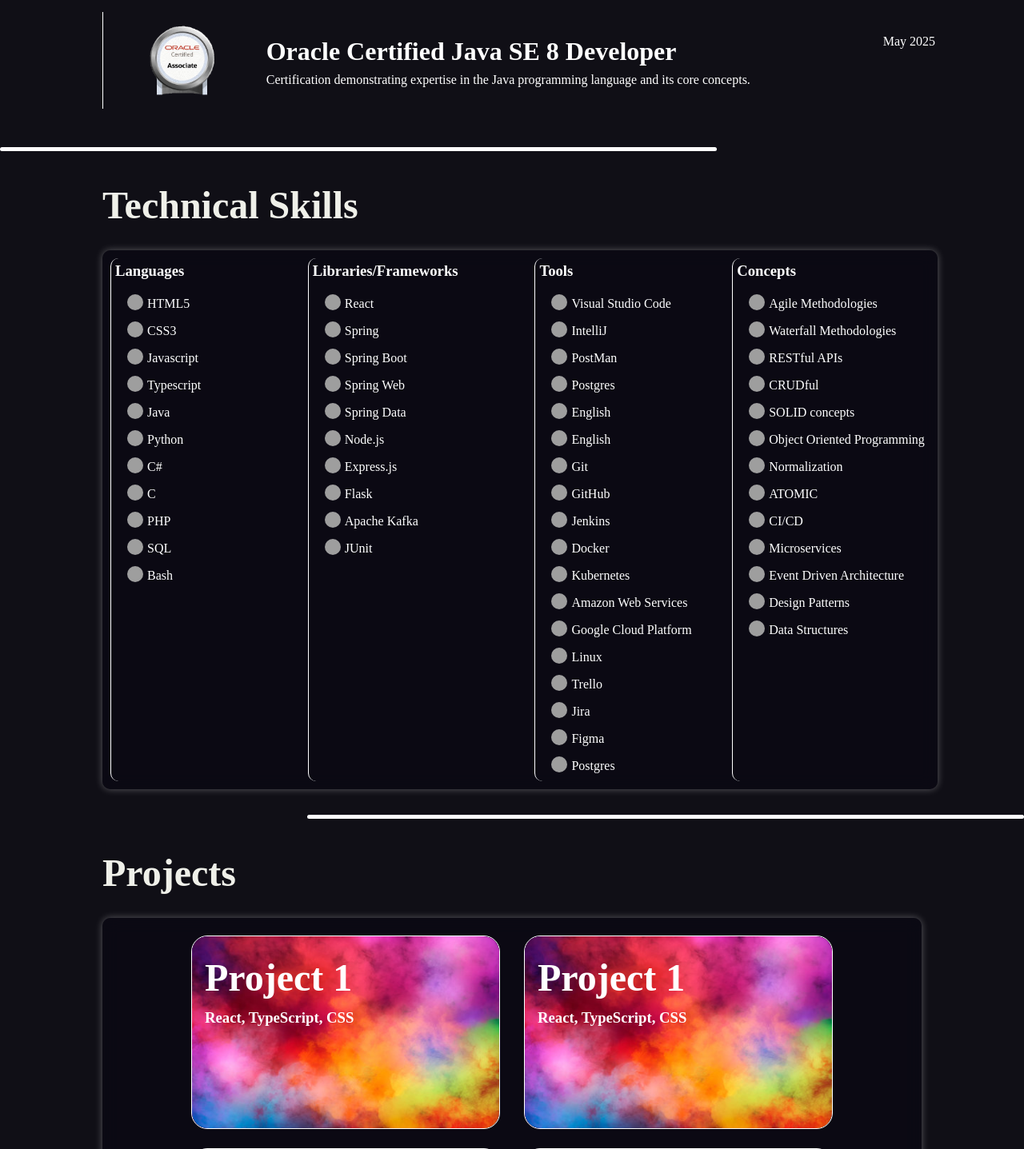
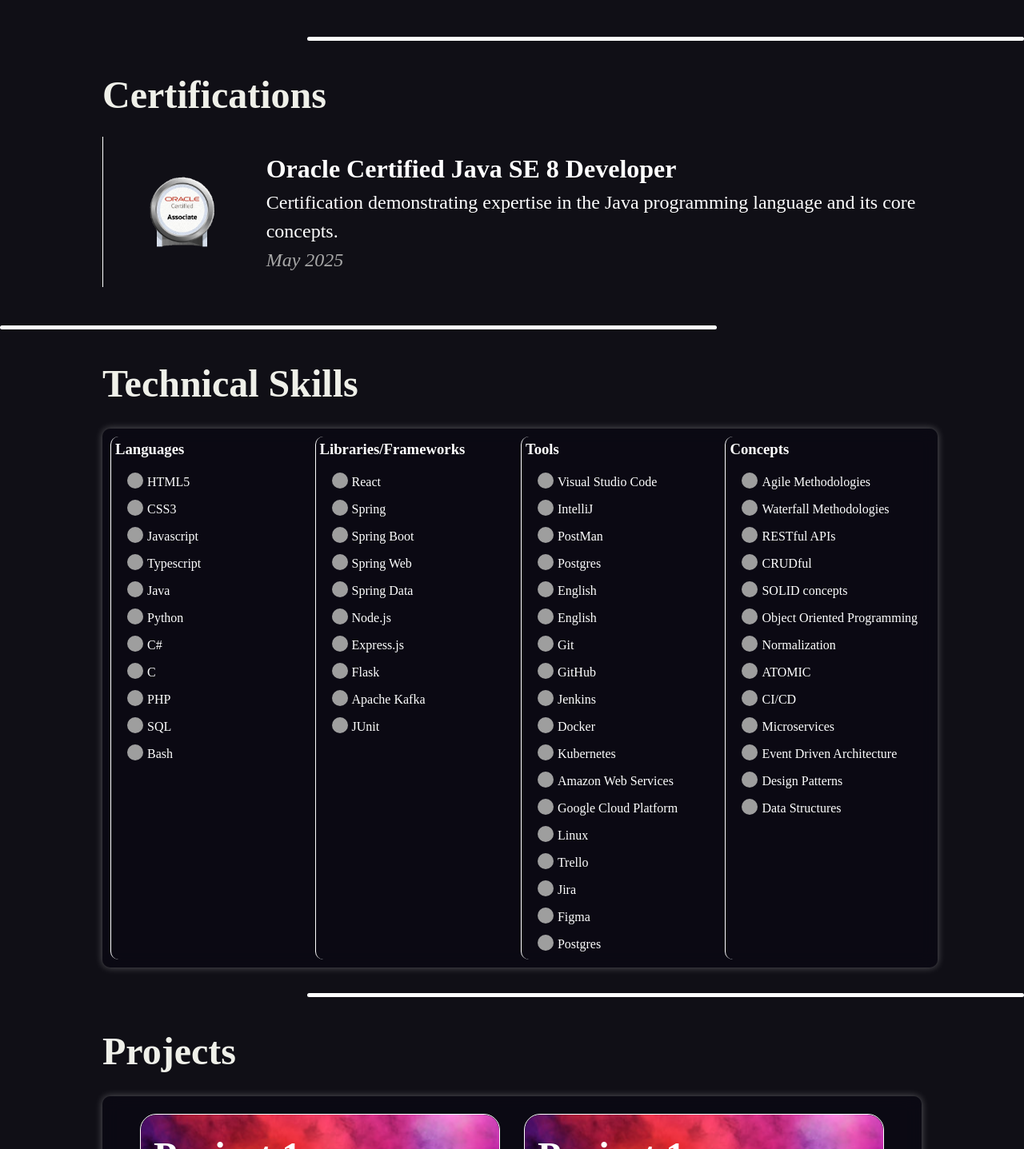
Before and after one commit to KumkowskiMateusz/KumkowskiMateusz.github.io, a React (Vite) app in the folder personal-website/: page / in a window 1280 px wide. Shown: the part 2213-3650 px from the top of the page at 80% size. Built offline with nearby package versions, Linux system fonts and the light colour scheme; grey boxes are pictures that could not be loaded; a web font is replaced by a local one.

Commit message:
feat: Enhance CertList and Sidebar components; add date styling and improve sidebar transitions

```diff
--- a/personal-website/src/components/ListHolder/ListComponents/CertListComponent.scss
+++ b/personal-website/src/components/ListHolder/ListComponents/CertListComponent.scss
@@ -31,16 +31,21 @@
         display: grid;
         grid-template-columns: 2fr max-content;
 
+        .date{
+            font-style: italic;
+            color: rgb(168, 168, 168);
+        }
 
         .cert-list-header{
             display: flex;
             flex-direction: column;
             justify-content: center;
             align-items: start;
+            grid-column: 1 / 3;
         }
 
         p{
-            font-size: min(1rem,2vw);
+            font-size: min(1.5rem,2.5vw);
             margin: 0;
             padding: 0;
         }
--- a/personal-website/src/components/ListHolder/ListComponents/CertListComponent.tsx
+++ b/personal-website/src/components/ListHolder/ListComponents/CertListComponent.tsx
@@ -20,7 +20,7 @@ const CertListComponent : React.FC<CertListComponentProps> = ({id,title,desc,ima
           <h3>{title}</h3>
           <p>{desc}</p>
         </div>
-        <p>{date}</p>
+        <p className='date'>{date}</p>
       </div>
     </div>
   )
--- a/personal-website/src/components/Navbar/Sidebar/Sidebar.scss
+++ b/personal-website/src/components/Navbar/Sidebar/Sidebar.scss
@@ -6,6 +6,7 @@
     cursor: pointer;
     z-index: 1002;
     transition: all 0.3s ease-in-out;
+    will-change: transform;
 }
 
 #sidebar_list{
@@ -21,7 +22,9 @@
 .sidebar.hidden{
     width:0;
     overflow: hidden;
-    transition: all 0.1s ease-in-out;
+    visibility: hidden;
+
+    transition: width 0.1s linear;
 
 }
 
@@ -37,7 +40,7 @@
     z-index: 1000;
     justify-content: center;
     opacity: 0.9;
-    backdrop-filter: blur(100px);
+    backdrop-filter: blur(20px);
 }
 
 #menu_image.flipped{
--- a/personal-website/src/components/Navbar/Sidebar/Sidebar.tsx
+++ b/personal-website/src/components/Navbar/Sidebar/Sidebar.tsx
@@ -16,9 +16,9 @@ const Sidebar = () => {
             <div id='sidebar_list'>
                 <SidebarSegment text='Home' hyperlink='#intro' onClick={handleMenuClick}/>
                 <SidebarSegment text='About' hyperlink='#about-me' onClick={handleMenuClick}/>
-                <SidebarSegment text='Projects' hyperlink='#projects' onClick={handleMenuClick}/>
-                <SidebarSegment text='Certifications' hyperlink='#certifications' onClick={handleMenuClick}/>
-                <SidebarSegment text='Skills' hyperlink='#skills' onClick={handleMenuClick}/>
+                <SidebarSegment text='Projects' hyperlink='#Projects' onClick={handleMenuClick}/>
+                <SidebarSegment text='Certifications' hyperlink='#Certifications' onClick={handleMenuClick}/>
+                <SidebarSegment text='Skills' hyperlink='#Skills' onClick={handleMenuClick}/>
             </div>
         </nav>
     </>
--- a/personal-website/src/components/ProjectCard/ProjectCard.scss
+++ b/personal-website/src/components/ProjectCard/ProjectCard.scss
@@ -1,26 +1,28 @@
 .project-card{
-    width: 30vw;
-    height: 30dvh;
+    width: max(35vw,30vh);
+    height: 35dvh;
     z-index: -10;
-    transition: all 0.1s linear;
+    transition: all 0.3s linear;
     border: white 1px solid;
     border-radius: 20px;
     margin: 10px;
-    will-change: transform, opacity;
-
+    will-change:  box-shadow;
     .project-card-image{
+        display: flex;
+        justify-content: center;
+        align-items: center;
         position: absolute;
         overflow: hidden;
-        width: 30vw;
-        height: 30dvh;
+        width: max(35vw,30vh);
+        height: 35dvh;
         img{
             position: absolute;
-            width: 30vw;
-            height: 30dvh;
-            transform: scale(1.25);
+            min-width: max(35vw,30vh);
+            min-height: 35vh;
+            transform: scale(1.1);
         }
         border-radius: 20px;
-        object-fit: cover;
+        object-fit: scale-down;
         z-index: -1;
         will-change: transform, opacity;
     }
@@ -40,8 +42,8 @@
     display: flex;
     border-radius: 20px;
     opacity: 0;
-    width: 30vw;
-    height: 30dvh;
+    width: max(35vw,30vh);
+    height: 35dvh;
     flex-direction: column;
     justify-content: center;
     align-items: center;
@@ -60,7 +62,6 @@
 
 .project-card:hover {
     cursor: pointer;
-    transform: scale(1.02);
     box-shadow: rgba(255, 255, 255, 0.555) 0px 0px 20px 1px;
 
     .project-card-hidden-content {
--- a/personal-website/src/components/ProjectCard/ProjectCard.tsx
+++ b/personal-website/src/components/ProjectCard/ProjectCard.tsx
@@ -23,7 +23,7 @@ const ProjectCard = ({_name,_technologies=[],_date,_link="",_image=defaultImage}
 
     return <div className="project-card" key={_name}  onClick={() => {navigate(_link)}}>
 
-        <div className='project-card-image' style={{backgroundImage: `url(${_image})`}}>
+        <div className='project-card-image'>
             <img loading='lazy' src={_image} alt={`${_name} project`} />
         </div>
 
--- a/personal-website/src/components/RowFlexBox/RowFlexBox.scss
+++ b/personal-website/src/components/RowFlexBox/RowFlexBox.scss
@@ -10,6 +10,7 @@
     flex-wrap: wrap;
     justify-content: start;
     align-items: start;
+    min-width: 180px;
 
     * {
         margin-inline:5px;
--- a/personal-website/src/components/bubbleBackground/BubbleBackground.scss
+++ b/personal-website/src/components/bubbleBackground/BubbleBackground.scss
@@ -25,4 +25,5 @@
     z-index: -1;
     border-radius: 50%;
     animation: moveBubble 10s linear;
+    will-change: all;
 }
--- a/personal-website/src/components/bubbleBackground/BubbleBackground.tsx
+++ b/personal-website/src/components/bubbleBackground/BubbleBackground.tsx
@@ -33,11 +33,6 @@ const BubbleBackground: React.FC<BubbleBackgroundProps> = ({
 
 
     const createBubble = async () => {
-        if(width < 800){
-            MaxBubbleSize /=  100;
-            MinBubbleSize /= 100;
-            console.log("Width is less than 800px, adjusting bubble size and creation interval.");
-        }
 
         let randomSize: number = Math.floor(Math.random() * (MaxBubbleSize - MinBubbleSize)) + MinBubbleSize;
         const randomSpeed : number = Math.ceil(Math.random() * (MaxBubbleSpeed - MinBubbleSpeed)) + MinBubbleSpeed;
@@ -88,7 +83,8 @@ const BubbleBackground: React.FC<BubbleBackgroundProps> = ({
 
     useEffect(() => {
         if(width < 800){
-            bubbleCreationInterval *= 10;
+            bubbleCreationInterval *= 1.2;
+
         }
         setInterval(() => {createBubble();}, bubbleCreationInterval);
     },[]);
```
